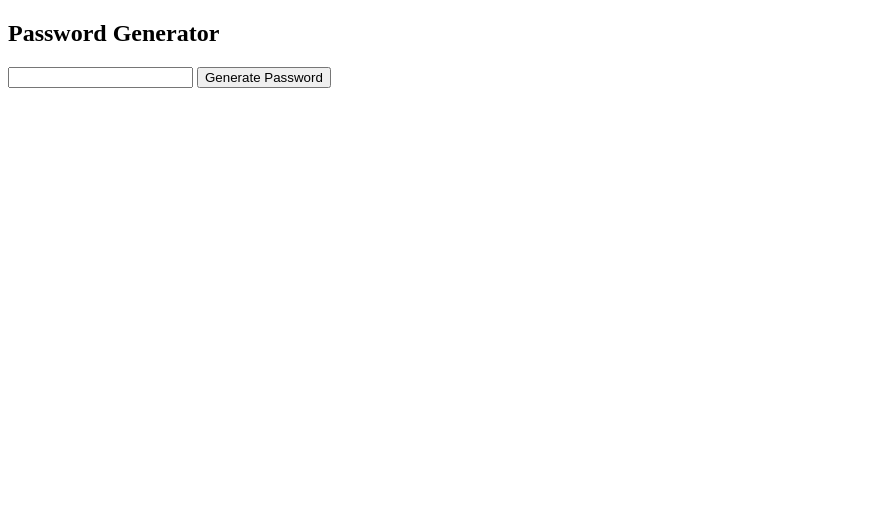
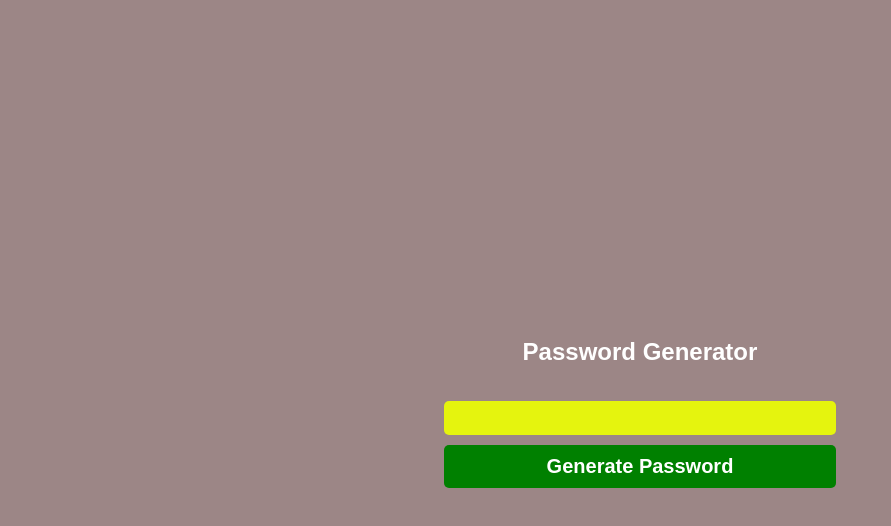
Before and after one commit to Giathi-Daniel/Javascript, a plain HTML site: page Password-Generator/index.html in a window 1280 px wide. Shown: the whole page, without its empty margins (0-891 px from the left). Drawn offline with Linux system fonts and the light colour scheme.

Commit message:
Complete Password Generator

```diff
--- a/Password-Generator/index.html
+++ b/Password-Generator/index.html
@@ -4,11 +4,15 @@
     <meta charset="UTF-8" />
     <meta name="viewport" content="width=device-width, initial-scale=1.0" />
     <title>Password Generator</title>
+    <link rel="stylesheet" href="style.css" />
   </head>
   <body>
-    <h2>Password Generator</h2>
-    <input type="text" id="generated-password" />
-    <button id="generate-password">Generate Password</button>
+    <div class="container">
+      <h2>Password Generator</h2>
+      <input type="text" id="generated-password" />
+      <button id="generate-password">Generate Password</button>
+    </div>
+
     <script src="script.js"></script>
   </body>
 </html>
--- a/Password-Generator/style.css
+++ b/Password-Generator/style.css
@@ -0,0 +1,48 @@
+* {
+    padding: 0;
+    margin: 0;
+    box-sizing: border-box;
+    font-family: Arial, Helvetica, sans-serif;
+}
+
+body {
+    min-block-size: 100vh;
+    background-color: rgb(156, 134, 134);
+    display: flex;
+    justify-content: center;
+    align-items: center;
+}
+
+.container {
+    text-align: center;
+}
+
+h2 {
+    color: #fff;
+    margin: 30px;
+}
+
+input[type="text"],
+button {
+    border: none;
+    outline: none;
+    padding: 10px;
+    border-radius: 5px;
+    color: #000;
+    font-weight: bold;
+    inline-size: 100%;
+    margin: 5px 0;
+}
+
+input[type="text"] {
+    background-color: #e5f40e;
+    font-size: 12px;
+    text-align: center;
+}
+
+button {
+    background-color: green;
+    color: #fff;
+    font-size: 20px;
+    font-weight: bolder;
+}
```
